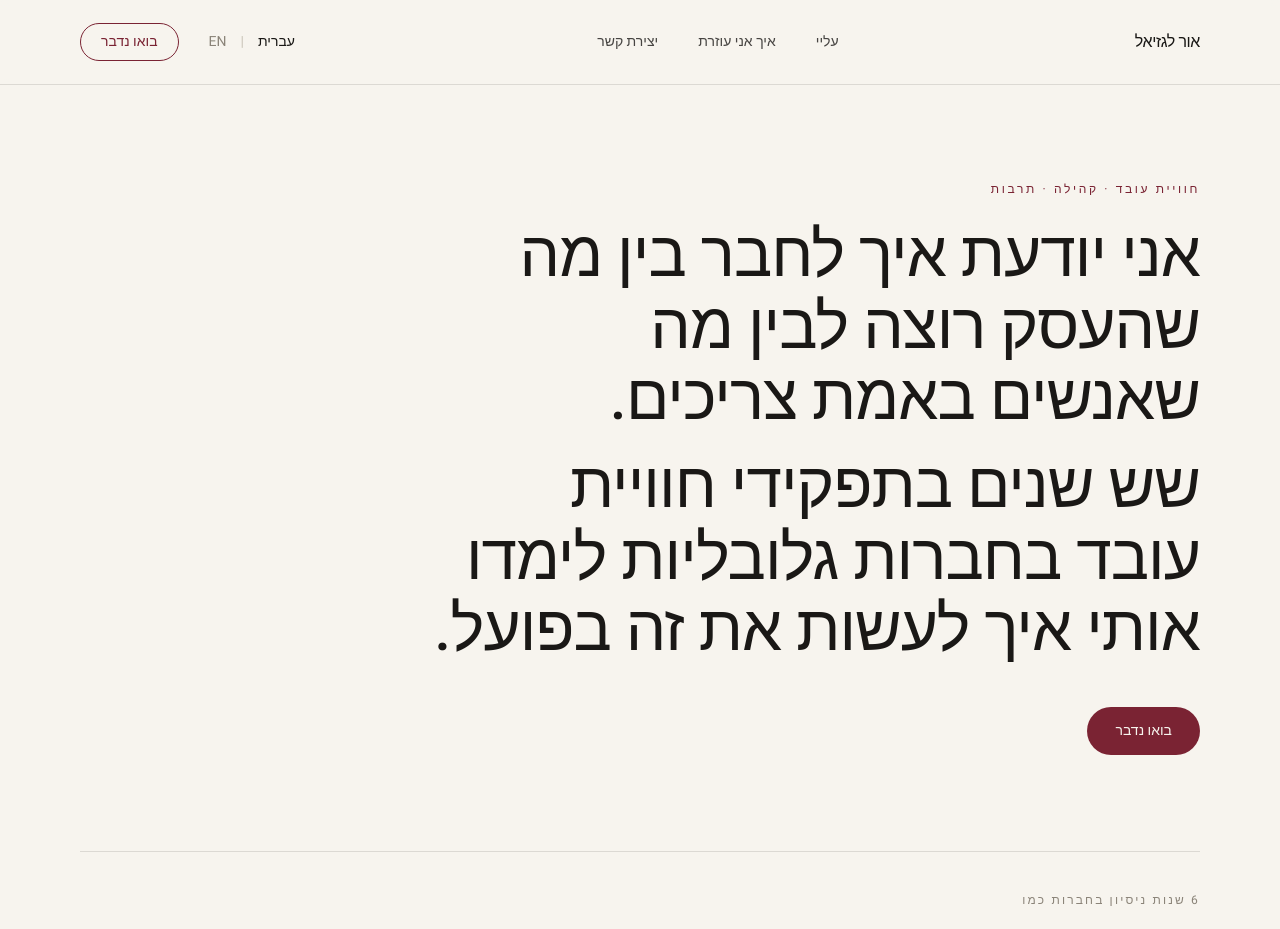
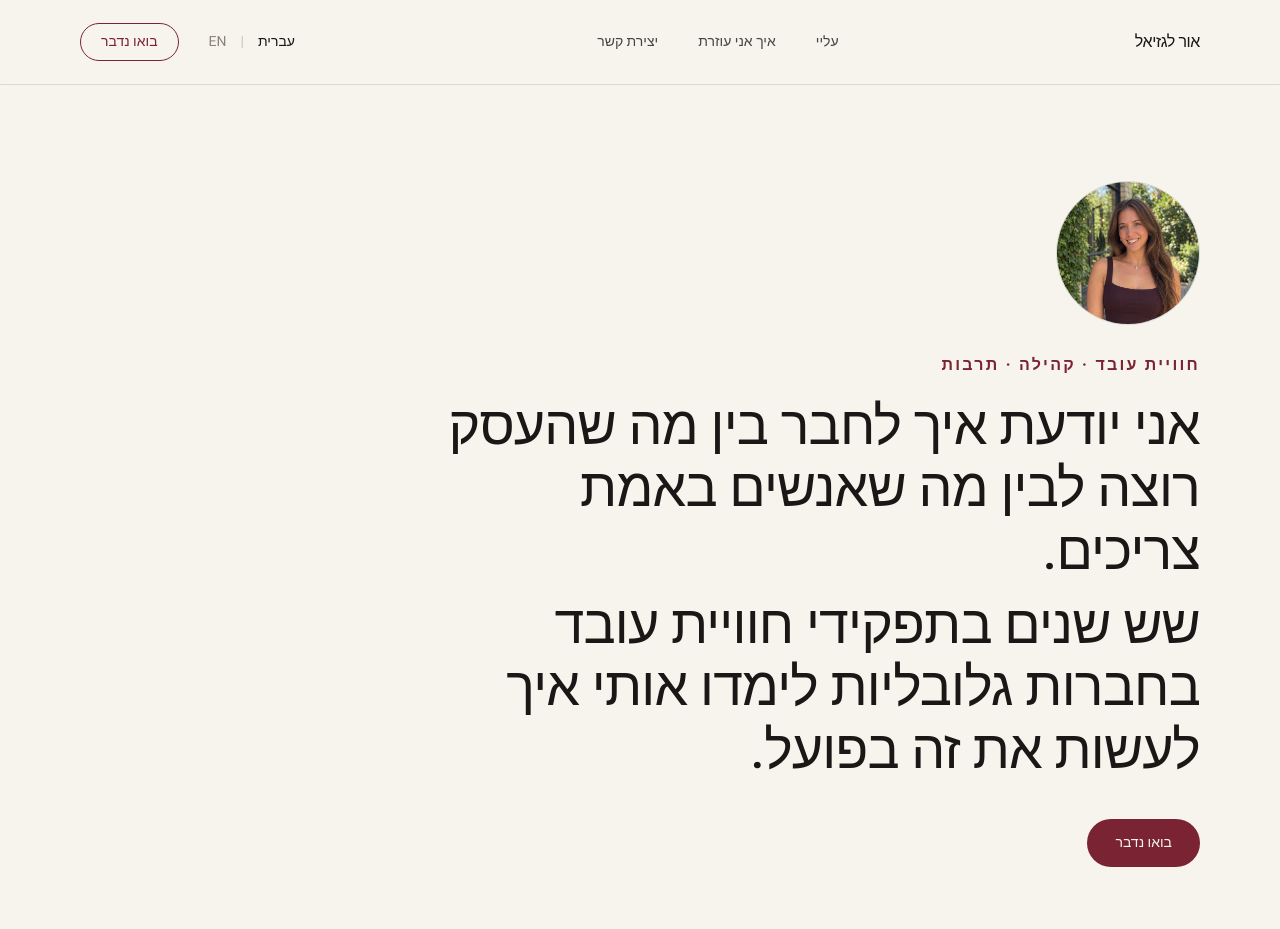
Before and after one commit to orlagziel0-source/Brand-landing, a Next.js app: page / in a window 1280 px wide. Shown: the top 929 px of the page. Built offline with nearby package versions, Linux system fonts and the light colour scheme.

Commit message:
Add files via upload

```diff
--- a/components/About.tsx
+++ b/components/About.tsx
@@ -18,15 +18,6 @@ export default function About() {
             viewport={{ once: true, margin: "-100px" }}
             transition={{ duration: 0.7, ease }}
           >
-            <div className="mb-7 h-20 w-20 overflow-hidden rounded-full border border-line md:h-24 md:w-24">
-              <img
-                src="/portrait/portrait.jpg"
-                alt={dict.hero.portraitAlt}
-                width={400}
-                height={460}
-                className="h-full w-full object-cover"
-              />
-            </div>
             <p className="mb-3 text-xs uppercase tracking-[0.2em] text-accent">
               {dict.about.kicker}
             </p>
--- a/components/Hero.tsx
+++ b/components/Hero.tsx
@@ -13,23 +13,38 @@ export default function Hero() {
     <section className="relative overflow-hidden pt-16 md:pt-24">
       <div className="container-editorial">
         <div className="max-w-3xl">
+          <motion.div
+            initial={{ opacity: 0, scale: 0.96 }}
+            animate={{ opacity: 1, scale: 1 }}
+            transition={{ duration: 0.7, ease }}
+            className="mb-7 h-28 w-28 overflow-hidden rounded-full border border-line sm:h-36 sm:w-36"
+          >
+            <img
+              src="/portrait/portrait.jpg"
+              alt={dict.hero.portraitAlt}
+              width={400}
+              height={460}
+              className="h-full w-full object-cover"
+            />
+          </motion.div>
+
           <motion.p
             initial={{ opacity: 0, y: 12 }}
             animate={{ opacity: 1, y: 0 }}
             transition={{ duration: 0.6, delay: 0.1 }}
-            className="mb-6 text-xs uppercase tracking-[0.22em] text-accent"
+            className="mb-5 text-sm font-semibold uppercase tracking-[0.14em] text-accent sm:text-base"
           >
             {dict.hero.kicker}
           </motion.p>
 
-          <h1 className="space-y-4">
+          <h1 className="space-y-3">
             {dict.hero.paragraphs.map((paragraph, i) => (
               <motion.span
                 key={i}
                 initial={{ opacity: 0, y: 16 }}
                 animate={{ opacity: 1, y: 0 }}
                 transition={{ duration: 0.7, delay: 0.15 + i * 0.12, ease }}
-                className="block text-display-lg font-medium leading-[1.12] text-ink"
+                className="block text-display-hero font-medium leading-[1.16] text-ink"
               >
                 {paragraph}
               </motion.span>
@@ -40,7 +55,7 @@ export default function Hero() {
             initial={{ opacity: 0, y: 16 }}
             animate={{ opacity: 1, y: 0 }}
             transition={{ duration: 0.6, delay: 0.5 }}
-            className="mt-10"
+            className="mt-9"
           >
             <a
               href="#contact"
@@ -62,7 +77,7 @@ export default function Hero() {
           <p className="mb-5 text-xs uppercase tracking-[0.18em] text-stone">
             {dict.hero.logosLabel}
           </p>
-          <div className="flex flex-wrap items-center gap-x-10 gap-y-4">
+          <div className="flex flex-wrap items-center gap-x-12 gap-y-5">
             <MondayLogo alt={dict.hero.logosAlt.monday} />
             <MetaLogo alt={dict.hero.logosAlt.meta} />
             <AppsFlyerLogo alt={dict.hero.logosAlt.appsflyer} />
--- a/components/Logos.tsx
+++ b/components/Logos.tsx
@@ -5,13 +5,11 @@ interface LogoProps {
 
 /**
  * "Worked at" logo marks — official brand assets, supplied by the client
- * and stored in /public/logos/. Rendered in grayscale at rest and in full
- * color on hover, all at a matched visual height so the row reads as one
- * balanced line regardless of each logo's native proportions.
+ * and stored in /public/logos/. Shown in full color at a matched visual
+ * height so the row reads as one balanced, confident line.
  */
 
-const base =
-  "h-6 w-auto object-contain grayscale opacity-70 transition-all duration-300 hover:grayscale-0 hover:opacity-100 sm:h-7";
+const base = "h-9 w-auto object-contain sm:h-11";
 
 export function MondayLogo({ alt, className }: LogoProps) {
   return (
--- a/tailwind.config.ts
+++ b/tailwind.config.ts
@@ -25,6 +25,7 @@ const config: Config = {
       fontSize: {
         "display-xl": ["clamp(3rem, 7vw, 7rem)", { lineHeight: "1.02", letterSpacing: "-0.02em" }],
         "display-lg": ["clamp(2.25rem, 5vw, 4.5rem)", { lineHeight: "1.05", letterSpacing: "-0.015em" }],
+        "display-hero": ["clamp(2rem, 4.2vw, 3.5rem)", { lineHeight: "1.16", letterSpacing: "-0.015em" }],
         "display-md": ["clamp(1.75rem, 3.2vw, 2.75rem)", { lineHeight: "1.1", letterSpacing: "-0.01em" }],
       },
       maxWidth: {
```
